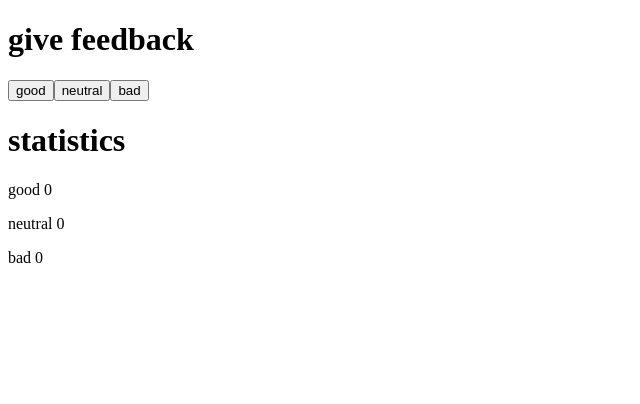
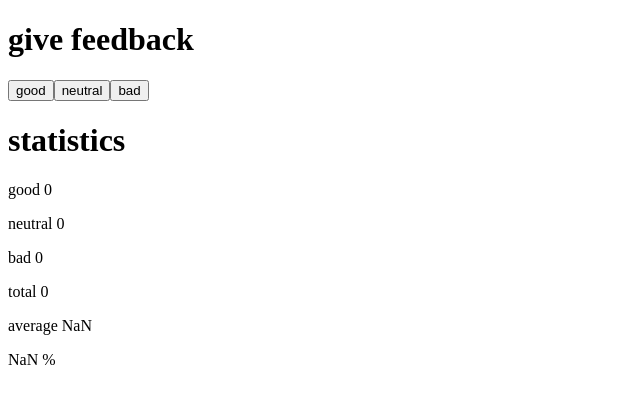
Before and after one commit to ehandresen/fullstackopen, a React (Vite) app in the folder part01/unicafe/: page / in a window 1280 px wide. Shown: the top 404 px of the page, without its empty margins (0-640 px from the left). Built offline with nearby package versions, Linux system fonts and the light colour scheme.

Commit message:
exercise 1.7

```diff
--- a/part01/unicafe/src/App.jsx
+++ b/part01/unicafe/src/App.jsx
@@ -4,17 +4,42 @@ const App = () => {
   const [good, setGood] = useState(0);
   const [neutral, setNeutral] = useState(0);
   const [bad, setBad] = useState(0);
+  const [total, setTotal] = useState(0);
+  const [average, setAverage] = useState(0);
+
+  const handleGoodClick = () => {
+    setGood(good + 1);
+    setTotal(total + 1);
+    setAverage(average + 1);
+  };
+
+  const handleNeutralClick = () => {
+    setNeutral(neutral + 1);
+    setTotal(total + 1);
+  };
+
+  const handleBadClick = () => {
+    setBad(bad + 1);
+    setTotal(total + 1);
+    setAverage(average - 1);
+  };
 
   return (
     <div>
       <Title title="give feedback" />
-      <Button handleClick={() => setGood(good + 1)} text="good" />
-      <Button handleClick={() => setNeutral(neutral + 1)} text="neutral" />
-      <Button handleClick={() => setBad(bad + 1)} text="bad" />
+
+      <Button handleClick={handleGoodClick} text="good" />
+      <Button handleClick={handleNeutralClick} text="neutral" />
+      <Button handleClick={handleBadClick} text="bad" />
+
       <Title title="statistics" />
+
       <Display value={good} text="good" />
       <Display value={neutral} text="neutral" />
       <Display value={bad} text="bad" />
+      <Display value={total} text="total" />
+      <Display value={average / total} text="average" decimal={2} />
+      <p>{(good / total).toFixed(5) * 100} %</p>
     </div>
   );
 };
@@ -29,12 +54,14 @@ const Button = (props) => {
 
 // DISPLAY
 const Display = (props) => {
-  console.log('Display prop:', props);
+  let decimal = '';
   const { value, text } = props;
+
+  !props.decimal ? (decimal = 0) : (decimal = props.decimal);
 
   return (
     <p>
-      {text} {value}
+      {text} {value.toFixed(decimal)}
     </p>
   );
 };
```
